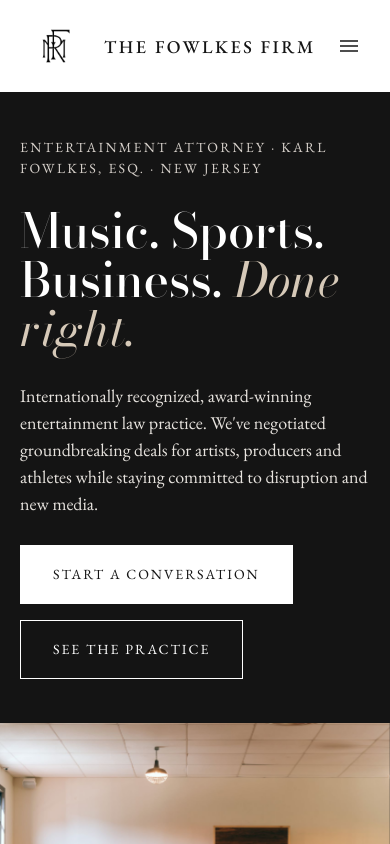
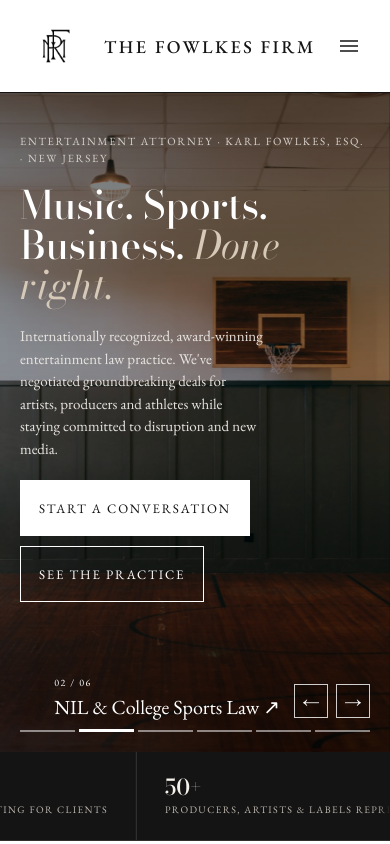
Before and after one commit to josuekenge/fowlkes-firm, a React (Vite) app: page / in a window 390 px wide. Shown: the top 844 px of the page. Built offline with nearby package versions, Linux system fonts and the light colour scheme.

Commit message:
Hero: keep copy overlaid on the slideshow at phone width with smaller type

```diff
--- a/src/index.css
+++ b/src/index.css
@@ -243,11 +243,22 @@
   .about .m { min-height: 360px; }
 }
 @media (max-width: 860px) {
-  .hero { display: block; min-height: 0; }
-  .hero .copy { width: 100%; padding-top: 44px; padding-bottom: 44px; gap: 28px; }
-  .hero .photo { position: relative; inset: auto; width: 100%; height: clamp(350px, 94vw, 460px); }
-  .hero-slide-shade { background: linear-gradient(0deg, rgba(0,0,0,.78), transparent 36%); }
-  .hero-slide-footer { bottom: 44px; }
+  /* mobile keeps the desktop overlay: copy sits on top of the slideshow, just smaller */
+  .hero { display: flex; align-items: flex-start; min-height: clamp(560px, 130vw, 680px); }
+  .hero .copy { width: 100%; padding: 40px var(--gutter) 150px; gap: 20px; }
+  .hero .copy .eyebrow { font-size: 11px; }
+  .hero h1 { font-size: clamp(34px, 10vw, 48px); max-width: 14ch; }
+  .hero .copy > div { gap: 20px !important; }
+  .hero .lede { font-size: 15px; line-height: 1.5; max-width: 34ch; }
+  .hero .actions { gap: 10px; }
+  .hero .actions .btn { padding: 12px 18px; font-size: 13px; }
+  .hero .photo { position: absolute; inset: 0; width: auto; height: auto; }
+  .hero-slide-shade { background: linear-gradient(0deg, rgba(0,0,0,.8), rgba(0,0,0,.35) 45%, rgba(0,0,0,.55)); }
+  .hero-slide-footer { bottom: 34px; gap: 14px; }
+  .hero-slide-caption a { font-size: 20px; }
+  .hero-slide-count { font-size: 10px; }
+  .hero-slide-controls button { width: 34px; height: 34px; }
+  .hero-slide-progress { padding-bottom: 14px; }
   .acc .body { padding-left: 0; }
   .grid-2, .grid-3, .steps { grid-template-columns: 1fr; }
   .contact, .why, .cta-band { grid-template-columns: 1fr; }
```
